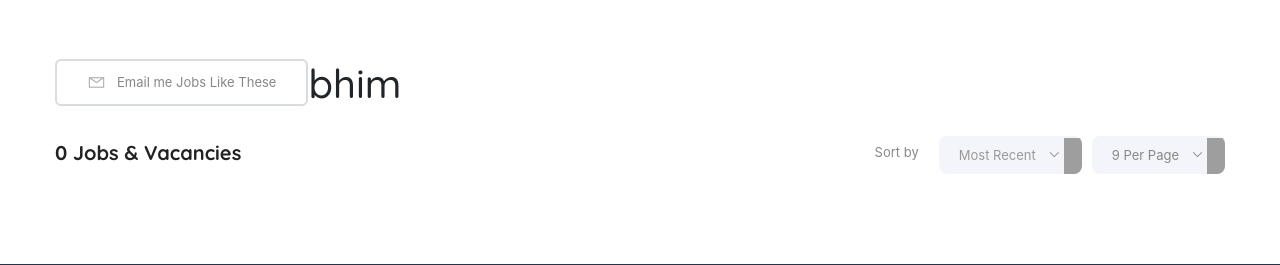
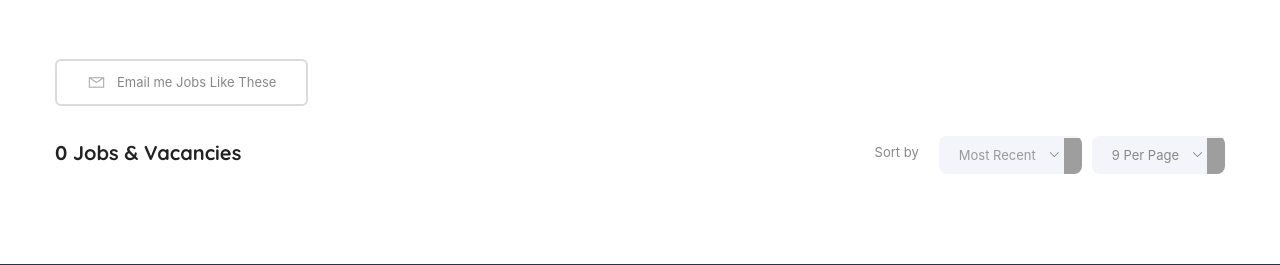
Before and after one commit to luisito93/My-Career, a Django app: a page that uses jobs/templates/jobs.html in a window 1280 px wide. Shown: the part 323-588 px from the top of the page. Run offline with Django 3.2, Linux system fonts and the light colour scheme; data that the repository does not hold is empty; some libraries are stand-ins or nearby versions; grey boxes are pictures that could not be loaded.

Commit message:
Remove test line

```diff
--- a/jobs/templates/jobs.html
+++ b/jobs/templates/jobs.html
@@ -99,7 +99,6 @@
 							</ul>
 						</div>
 						{% else %}
-						<h1>bhim</h1>
 						{% endif %}
 				 	</div>
 				 </div>
```
